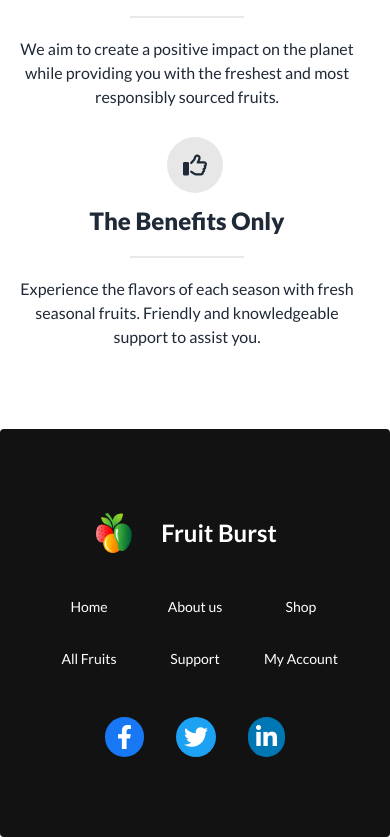
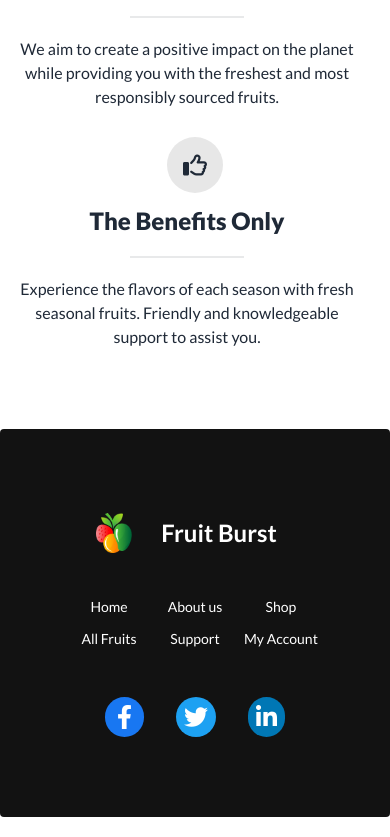
Before and after one commit to mahfuja5768/fruit-burst, a plain HTML site: page index.html in a window 390 px wide. Shown: the part 6695-7532 px from the top of the page. Drawn offline with nearby package versions, Linux system fonts and the light colour scheme.

Commit message:
add gap in footer

```diff
--- a/index.html
+++ b/index.html
@@ -1349,7 +1349,7 @@
           >Fruit Burst</a
         >
       </div>
-      <div class="grid grid-cols-3 lg:grid-cols-6 gap-8">
+      <div class="grid grid-cols-3 lg:grid-cols-6 lg:gap-8 gap-3">
         <a class="link link-hover">Home</a>
         <a class="link link-hover">About us</a>
         <a class="link link-hover">Shop</a>
```
